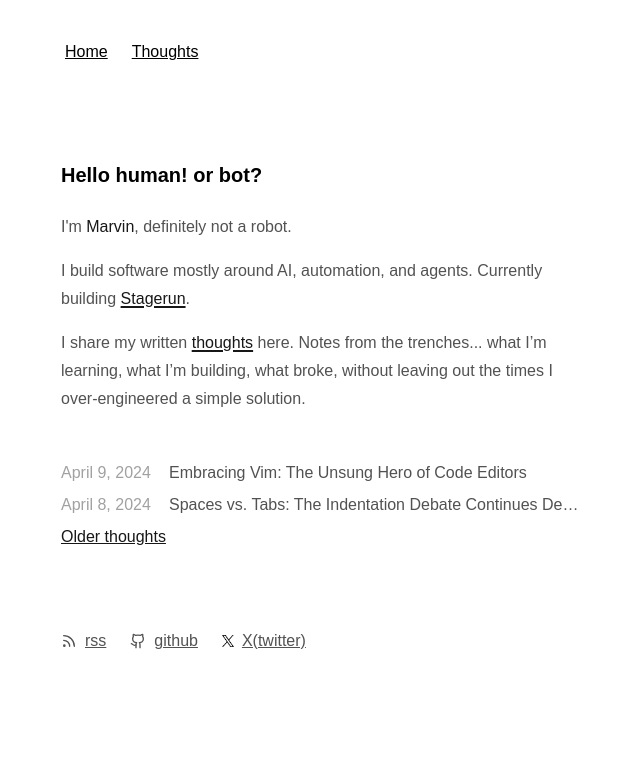
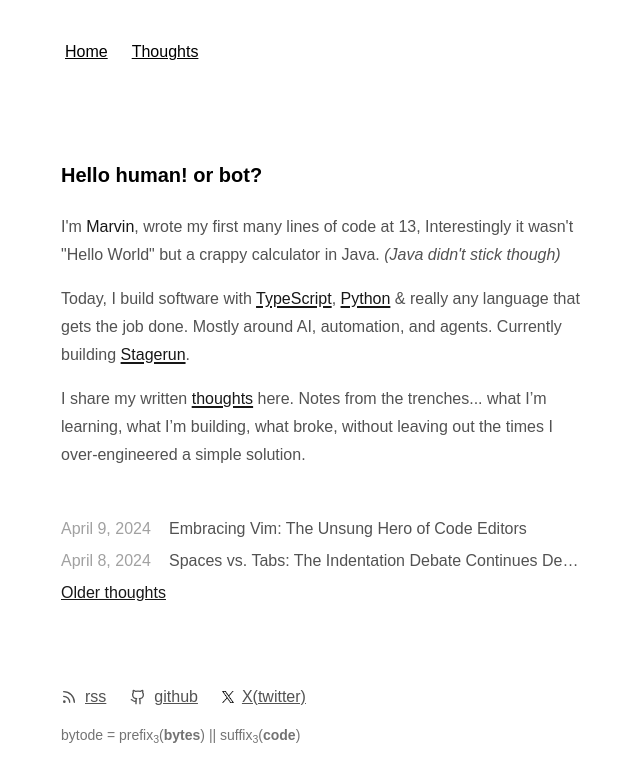
Before and after one commit to marvinified/bytode.dev, a Next.js app: page / in a window 1280 px wide. Shown: the top 782 px of the page, without its empty margins (319-959 px from the left). Built offline with nearby package versions, Linux system fonts and the light colour scheme; a web font is replaced by a local one.

Commit message:
Update global styles and enhance page content: change selection color in CSS, revise personal introduction in page component, and add new footer text for improved clarity and engagement.

```diff
--- a/app/components/easter-eggs.tsx
+++ b/app/components/easter-eggs.tsx
@@ -313,7 +313,7 @@ export function NotARobotText() {
   const [clickCount, setClickCount] = useState(0)
 
   const denials = [
-    "definitely not a robot",
+    "So, I'm definitely not a robot",
     "definitely NOT a robot",
     "DEFINITELY not a robot",
     "100% human, I promise",
@@ -322,7 +322,7 @@ export function NotARobotText() {
     "this is making me uncomfortable",
     "HUMAN.exe is running normally",
     "please stop, you're hurting my feelings.cpu",
-    "🤖 FINE. YOU GOT ME.",
+    "You're just stubborn... aren't you?",
   ]
 
   const handleClick = () => {
--- a/app/components/footer.tsx
+++ b/app/components/footer.tsx
@@ -39,6 +39,9 @@ export default function Footer() {
           </a>
         </li>
       </ul>
+      <p className="text-sm my-4 text-neutral-500">
+        bytode = prefix<sub>3</sub>(<b>bytes</b>) || suffix<sub>3</sub>(<b>code</b>)
+      </p>
     </footer>
   )
 }
--- a/app/global.css
+++ b/app/global.css
@@ -1,7 +1,7 @@
 @import 'tailwindcss';
 
 ::selection {
-  background-color: #47a3f3;
+  background-color: #2f2f2f;
   color: #fefefe;
 }
 
--- a/app/page.tsx
+++ b/app/page.tsx
@@ -9,10 +9,15 @@ export default function Page() {
           <TimeBasedGreeting />
         </h2>
         <p>
-          I'm <strong>Marvin</strong>, <NotARobotText />.
+          I'm <strong>Marvin</strong>, wrote my first many lines of code at 13, Interestingly it wasn't "Hello World" but a crappy calculator in Java. <i>(Java didn't stick though)</i>
         </p>
+
         <p>
-          I build software mostly around AI, automation, and agents. Currently building <a href="https://stagerun.ai">Stagerun</a>.
+
+        </p>
+
+        <p>
+          Today, I build software with <a href="https://www.typescriptlang.org/">TypeScript</a>, <a href="https://www.python.org/">Python</a> & really any language that gets the job done. Mostly around AI, automation, and agents. Currently building <a href="https://stagerun.ai">Stagerun</a>.
         </p>
 
         <p>
```
Also changed, not shown: 1 other file (tests, documents, lock files or other folders).
